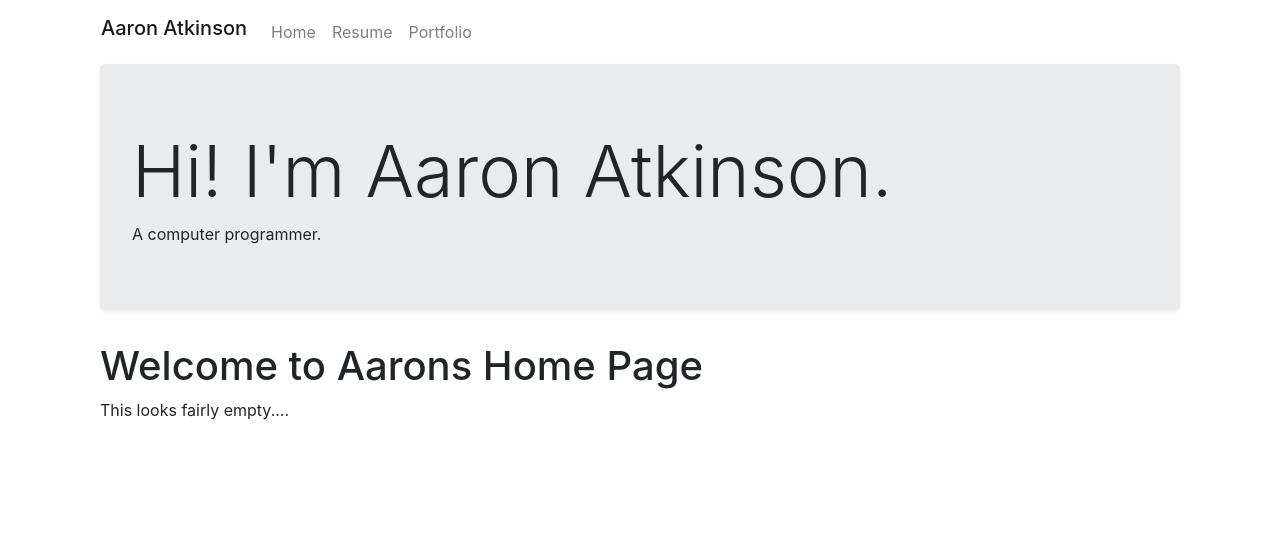
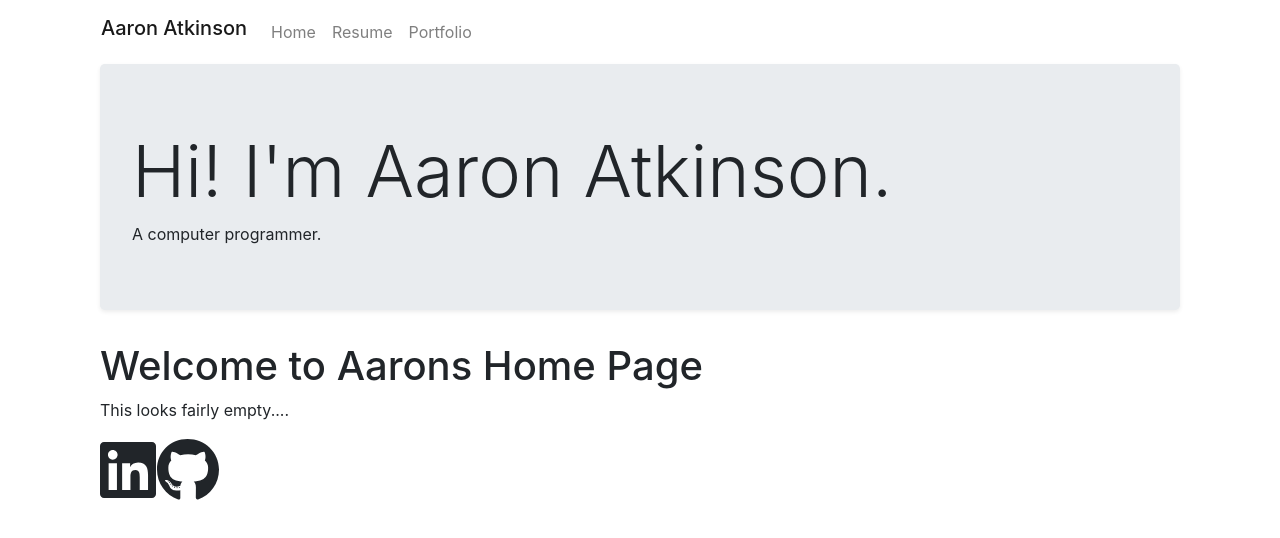
Before and after one commit to TripleA306/web-portfolio, a Vue app: page /#/ in a window 1280 px wide. Shown: the top 538 px of the page. Built offline with nearby package versions, Linux system fonts and the light colour scheme.

Commit message:
Added fontawesome icon functionality, adding github and linkedin icons

```diff
--- a/package.json
+++ b/package.json
@@ -8,6 +8,11 @@
     "lint": "vue-cli-service lint"
   },
   "dependencies": {
+    "@fortawesome/fontawesome-free-brands": "^5.1.0-3",
+    "@fortawesome/fontawesome-svg-core": "^1.2.28",
+    "@fortawesome/free-brands-svg-icons": "^5.13.0",
+    "@fortawesome/free-solid-svg-icons": "^5.13.0",
+    "@fortawesome/vue-fontawesome": "^0.1.9",
     "ajv": "^6.9.1",
     "axios": "^0.19.1",
     "bootstrap": "^4.4.1",
--- a/src/App.vue
+++ b/src/App.vue
@@ -30,9 +30,7 @@ export default {
         }
     },
     methods:{
-      openHomePage: function(){
-        this.$router.push('home');
-      },
+
 
     },
     computed:{
--- a/src/components/Home.vue
+++ b/src/components/Home.vue
@@ -4,15 +4,34 @@
             A computer programmer.</b-jumbotron>
         <h1>Welcome to Aarons Home Page</h1>
         <p>This looks fairly empty....</p>
+        <div class="pointer" ><font-awesome-icon class="pointer"  @click="testLK" size="4x" :icon="['fab', 'linkedin']"/>
+        <font-awesome-icon class="pointer" @click="testGT" size="4x" :icon="['fab', 'github']"/></div>
+
+
     </b-container>
 </template>
 
 <script>
     export default {
-        name: "Home"
+        name: "Home",
+        methods: {
+            testLK : function () {
+                alert("WOW THIS WORKED! FROM LINKEDIN");
+            },
+            testGT : function () {
+                alert("WOW THIS WORKED! FROM GITHUB");
+            },
+        }
     }
 </script>
 
 <style scoped>
 
+    .pointer{
+        cursor: pointer;
+    }
+    .test{
+        cursor: progress;
+    }
+
 </style>
--- a/src/main.js
+++ b/src/main.js
@@ -9,6 +9,15 @@ import VueAxios from 'vue-axios'
 import axios from 'axios'
 //Using vue moment to format dates
 import moment from 'moment';
+import { library } from '@fortawesome/fontawesome-svg-core'
+import { faLinkedin } from '@fortawesome/free-brands-svg-icons'
+import {faGithub} from "@fortawesome/free-brands-svg-icons";
+import {FontAwesomeIcon} from "@fortawesome/vue-fontawesome";
+
+library.add(faLinkedin);
+library.add(faGithub);
+
+Vue.component('font-awesome-icon', FontAwesomeIcon);
 
 //Components
 import home from './components/Home.vue'
```
Also changed, not shown: 1 other file (tests, documents, lock files or other folders).
